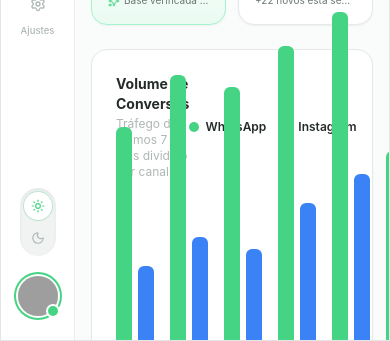
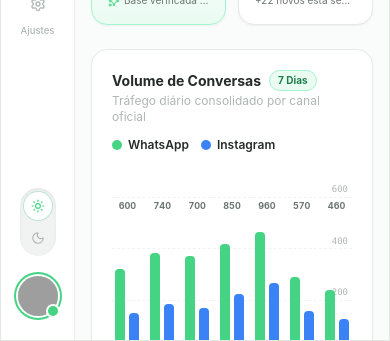
Before and after one commit to moonkyzap-design/moonkywpp, a Next.js app: page / in a window 390 px wide. Both pictures are taken after a click on the button "Dashboard". Shown: the part 503-844 px from the top of the page. Built offline with nearby package versions, Linux system fonts and the light colour scheme; no server answers; grey boxes are pictures that could not be loaded.

Commit message:
fix(dashboard): make conversation volume card and chart data strictly responsive and contained within card bounds

```diff
--- a/src/components/analytics/analytics-view.tsx
+++ b/src/components/analytics/analytics-view.tsx
@@ -104,39 +104,53 @@ export function AnalyticsView() {
       {/* Grid: Volume Diário & Divisão IA vs Humano */}
       <div className="grid grid-cols-1 lg:grid-cols-2 gap-6">
         {/* Distribuição Diária */}
-        <div className="bg-white rounded-2xl border border-[#E5E9E7] p-6 shadow-xs space-y-4">
-          <div className="flex items-center justify-between">
-            <h2 className="text-sm font-bold text-[#252B28]">Volume Diário de Mensagens Recebidas</h2>
+        <div className="bg-white dark:bg-[#151917] rounded-2xl border border-[#E5E9E7] dark:border-[#262E2A] p-5 sm:p-6 shadow-xs space-y-4 overflow-hidden">
+          <div className="flex flex-col sm:flex-row sm:items-center justify-between gap-2">
+            <h2 className="text-sm font-bold text-[#252B28] dark:text-white">Volume Diário de Mensagens Recebidas</h2>
             <div className="flex items-center gap-3 text-xs font-semibold">
-              <span className="flex items-center gap-1 text-[#252B28]">
+              <span className="flex items-center gap-1 text-[#252B28] dark:text-gray-200">
                 <span className="w-2 h-2 rounded-full bg-[#45D483]" /> WhatsApp
               </span>
-              <span className="flex items-center gap-1 text-[#252B28]">
+              <span className="flex items-center gap-1 text-[#252B28] dark:text-gray-200">
                 <span className="w-2 h-2 rounded-full bg-[#3B82F6]" /> Instagram
               </span>
             </div>
           </div>
 
-          <div className="h-52 flex items-end justify-between gap-3 pt-6 border-b border-[#F1F3F2]">
-            {analytics.volumeByDay.map((d, i) => (
-              <div key={i} className="flex-1 flex flex-col items-center gap-2 h-full justify-end">
-                <div className="w-full flex items-end justify-center gap-1 h-44">
-                  <div
-                    style={{ height: `${(d.whatsapp / 240) * 100}%` }}
-                    className="w-5 bg-[#45D483] rounded-t-sm"
-                  />
-                  <div
-                    style={{ height: `${(d.instagram / 240) * 100}%` }}
-                    className="w-5 bg-[#3B82F6] rounded-t-sm"
-                  />
+          <div className="h-52 flex items-end justify-between gap-1 sm:gap-2 pt-6 border-b border-[#F1F3F2] dark:border-[#262E2A]">
+            {analytics.volumeByDay.map((d, i) => {
+              const maxVal = Math.max(...analytics.volumeByDay.map((item) => Math.max(item.whatsapp, item.instagram)), 700);
+              const waHeight = Math.min(Math.round((d.whatsapp / maxVal) * 100), 100);
+              const igHeight = Math.min(Math.round((d.instagram / maxVal) * 100), 100);
+              const dayTotal = d.whatsapp + d.instagram;
+
+              return (
+                <div key={i} className="flex-1 flex flex-col items-center gap-1 h-full justify-end min-w-0">
+                  <span className="text-[9px] sm:text-[10px] font-bold text-[#6C7671] dark:text-[#AEB7B3] mb-1 tabular-nums">
+                    {dayTotal}
+                  </span>
+                  <div className="w-full flex items-end justify-center gap-1 sm:gap-1.5 h-36">
+                    <div
+                      style={{ height: `${waHeight}%` }}
+                      className="w-2.5 sm:w-3.5 md:w-4 max-w-[18px] bg-[#45D483] rounded-t-sm"
+                      title={`${d.whatsapp} WhatsApp`}
+                    />
+                    <div
+                      style={{ height: `${igHeight}%` }}
+                      className="w-2.5 sm:w-3.5 md:w-4 max-w-[18px] bg-[#3B82F6] rounded-t-sm"
+                      title={`${d.instagram} Instagram`}
+                    />
+                  </div>
+                  <span className="text-[10px] sm:text-[11px] font-bold text-[#6C7671] dark:text-[#AEB7B3] mt-2">
+                    {dayTranslation[d.day] || d.day}
+                  </span>
                 </div>
-                <span className="text-[11px] font-bold text-[#6C7671]">{dayTranslation[d.day] || d.day}</span>
-              </div>
-            ))}
+              );
+            })}
           </div>
 
-          <p className="text-xs text-[#AEB7B3] text-center">
-            Total semanal de mensagens processadas: 1.424
+          <p className="text-xs text-[#AEB7B3] text-center pt-1">
+            Total semanal de mensagens processadas: {analytics.volumeByDay.reduce((a, b) => a + b.whatsapp + b.instagram, 0).toLocaleString('pt-BR')}
           </p>
         </div>
 
--- a/src/components/overview/overview-view.tsx
+++ b/src/components/overview/overview-view.tsx
@@ -25,6 +25,16 @@ interface OverviewViewProps {
 
 export function OverviewView({ onNavigate }: OverviewViewProps) {
   const { analytics, conversations, channels } = useMoonky();
+
+  // Escala dinâmica calculada para garantir que os dados fiquem 100% contidos no card
+  const maxVolumeVal = Math.max(
+    ...analytics.volumeByDay.map((item) => Math.max(item.whatsapp, item.instagram)),
+    700
+  );
+  const weeklyTotalVolume = analytics.volumeByDay.reduce(
+    (acc, curr) => acc + curr.whatsapp + curr.instagram,
+    0
+  );
 
   const metrics = [
     {
@@ -145,41 +155,69 @@ export function OverviewView({ onNavigate }: OverviewViewProps) {
 
       {/* Grid de Volume Visual & Canais */}
       <div className="grid grid-cols-1 lg:grid-cols-3 gap-6">
-        {/* Gráfico de Volume Semanal */}
-        <div className="lg:col-span-2 bg-white rounded-2xl border border-[#E5E9E7] p-6 shadow-xs space-y-6">
-          <div className="flex items-center justify-between">
+        {/* Gráfico de Volume Semanal Responsivo e Contido */}
+        <div className="lg:col-span-2 bg-white dark:bg-[#151917] rounded-2xl border border-[#E5E9E7] dark:border-[#262E2A] p-5 sm:p-6 shadow-xs flex flex-col justify-between space-y-4 sm:space-y-6 overflow-hidden">
+          {/* Cabeçalho do Card */}
+          <div className="flex flex-col sm:flex-row sm:items-center justify-between gap-3">
             <div>
-              <h2 className="text-sm font-bold text-[#252B28]">Volume de Conversas</h2>
-              <p className="text-xs text-[#AEB7B3] mt-0.5">Tráfego dos últimos 7 dias dividido por canal</p>
+              <div className="flex items-center gap-2">
+                <h2 className="text-sm sm:text-base font-bold text-[#252B28] dark:text-white">Volume de Conversas</h2>
+                <span className="bg-[#EAFBF2] dark:bg-[#45D483]/15 text-[#1E7E49] dark:text-[#45D483] text-[10px] font-bold px-2 py-0.5 rounded-full border border-emerald-200 dark:border-emerald-800/40">
+                  7 Dias
+                </span>
               </div>
-            <div className="flex items-center gap-4 text-xs font-semibold">
+              <p className="text-xs text-[#AEB7B3] mt-0.5">Tráfego diário consolidado por canal oficial</p>
+            </div>
+            <div className="flex items-center gap-3 sm:gap-4 text-xs font-semibold">
               <div className="flex items-center gap-1.5">
                 <span className="w-2.5 h-2.5 rounded-full bg-[#45D483]" />
-                <span className="text-[#252B28]">WhatsApp</span>
+                <span className="text-[#252B28] dark:text-gray-200">WhatsApp</span>
               </div>
               <div className="flex items-center gap-1.5">
                 <span className="w-2.5 h-2.5 rounded-full bg-[#3B82F6]" />
-                <span className="text-[#252B28]">Instagram</span>
+                <span className="text-[#252B28] dark:text-gray-200">Instagram</span>
               </div>
             </div>
           </div>
 
-          {/* Gráfico de Barras */}
-          <div className="h-48 flex items-end justify-between gap-4 pt-4 border-b border-[#F1F3F2]">
+          {/* Gráfico de Barras com Escala Proporcional Contida */}
+          <div className="relative pt-6 pb-2">
+            {/* Linhas de Grade de Fundo Sutis */}
+            <div className="absolute inset-0 flex flex-col justify-between pointer-events-none pb-7 pt-6">
+              <div className="w-full border-b border-dashed border-[#F1F3F2] dark:border-[#262E2A] flex justify-end">
+                <span className="text-[9px] font-mono text-[#AEB7B3] pr-1 -mt-2.5">600</span>
+              </div>
+              <div className="w-full border-b border-dashed border-[#F1F3F2] dark:border-[#262E2A] flex justify-end">
+                <span className="text-[9px] font-mono text-[#AEB7B3] pr-1 -mt-2.5">400</span>
+              </div>
+              <div className="w-full border-b border-dashed border-[#F1F3F2] dark:border-[#262E2A] flex justify-end">
+                <span className="text-[9px] font-mono text-[#AEB7B3] pr-1 -mt-2.5">200</span>
+              </div>
+              <div className="w-full border-b border-[#E5E9E7] dark:border-[#262E2A]" />
+            </div>
+
+            {/* Colunas do Gráfico */}
+            <div className="relative h-44 sm:h-48 flex items-end justify-between gap-1 sm:gap-2 z-0">
               {analytics.volumeByDay.map((item, i) => {
-              const maxVal = 260;
-              const waHeight = (item.whatsapp / maxVal) * 100;
-              const igHeight = (item.instagram / maxVal) * 100;
+                const total = item.whatsapp + item.instagram;
+                const waHeight = Math.min(Math.round((item.whatsapp / maxVolumeVal) * 100), 100);
+                const igHeight = Math.min(Math.round((item.instagram / maxVolumeVal) * 100), 100);
 
                 return (
-                <div key={i} className="flex-1 flex flex-col items-center gap-2 h-full justify-end">
-                  <div className="w-full flex items-end justify-center gap-1.5 h-40">
+                  <div key={i} className="flex-1 flex flex-col items-center justify-end h-full min-w-0">
+                    {/* Dado Numérico Total Diário (Responsivo e Contido) */}
+                    <span className="text-[9px] sm:text-[10px] font-bold text-[#6C7671] dark:text-[#AEB7B3] mb-1.5 shrink-0 tabular-nums">
+                      {total}
+                    </span>
+
+                    {/* Barras Lado a Lado com Limitação de Altura Estrita */}
+                    <div className="w-full flex items-end justify-center gap-1 sm:gap-1.5 h-32 sm:h-36">
                       {/* Barra WhatsApp */}
                       <div
                         style={{ height: `${waHeight}%` }}
-                      className="w-4 bg-[#45D483] rounded-t-md hover:opacity-90 transition-all cursor-pointer relative group"
+                        className="w-2.5 sm:w-3.5 md:w-4 max-w-[18px] bg-[#45D483] rounded-t-sm hover:opacity-90 transition-all cursor-pointer relative group shrink-0"
                       >
-                      <span className="absolute -top-7 left-1/2 -translate-x-1/2 bg-[#252B28] text-white text-[10px] py-0.5 px-1.5 rounded opacity-0 group-hover:opacity-100 transition-opacity whitespace-nowrap pointer-events-none">
+                        <span className="absolute -top-7 left-1/2 -translate-x-1/2 bg-[#252B28] text-white text-[10px] py-0.5 px-1.5 rounded opacity-0 group-hover:opacity-100 transition-opacity whitespace-nowrap pointer-events-none z-20 shadow-md">
                           {item.whatsapp} WA
                         </span>
                       </div>
@@ -187,22 +225,33 @@ export function OverviewView({ onNavigate }: OverviewViewProps) {
                       {/* Barra Instagram */}
                       <div
                         style={{ height: `${igHeight}%` }}
-                      className="w-4 bg-[#3B82F6] rounded-t-md hover:opacity-90 transition-all cursor-pointer relative group"
+                        className="w-2.5 sm:w-3.5 md:w-4 max-w-[18px] bg-[#3B82F6] rounded-t-sm hover:opacity-90 transition-all cursor-pointer relative group shrink-0"
                       >
-                      <span className="absolute -top-7 left-1/2 -translate-x-1/2 bg-[#252B28] text-white text-[10px] py-0.5 px-1.5 rounded opacity-0 group-hover:opacity-100 transition-opacity whitespace-nowrap pointer-events-none">
+                        <span className="absolute -top-7 left-1/2 -translate-x-1/2 bg-[#252B28] text-white text-[10px] py-0.5 px-1.5 rounded opacity-0 group-hover:opacity-100 transition-opacity whitespace-nowrap pointer-events-none z-20 shadow-md">
                           {item.instagram} IG
                         </span>
                       </div>
                     </div>
-                  <span className="text-[11px] font-semibold text-[#6C7671]">{item.day}</span>
+
+                    {/* Rótulo do Dia da Semana */}
+                    <span className="text-[10px] sm:text-[11px] font-semibold text-[#6C7671] dark:text-[#AEB7B3] mt-2 shrink-0">
+                      {item.day}
+                    </span>
                   </div>
                 );
               })}
             </div>
+          </div>
 
-          <div className="flex items-center justify-between text-xs text-[#6C7671] pt-2">
-            <span>Horário de pico: 14:00 - 17:30 (Horário de Brasília)</span>
-            <span className="text-[#252B28] font-bold">Total nesta semana: 1.424 mensagens</span>
+          {/* Rodapé Responsivo */}
+          <div className="flex flex-col sm:flex-row sm:items-center justify-between gap-2 text-xs text-[#6C7671] dark:text-[#AEB7B3] pt-3 border-t border-[#F1F3F2] dark:border-[#262E2A]">
+            <span className="flex items-center gap-1.5 truncate">
+              <span className="w-1.5 h-1.5 rounded-full bg-[#45D483] shrink-0" />
+              <span>Horário de pico: <strong>14:00 - 17:30</strong> (Horário de Brasília)</span>
+            </span>
+            <span className="text-[#252B28] dark:text-white font-bold shrink-0">
+              Total na semana: {weeklyTotalVolume.toLocaleString('pt-BR')} mensagens
+            </span>
           </div>
         </div>
 
```
Lines whose indentation alone changed are shown as unchanged.
